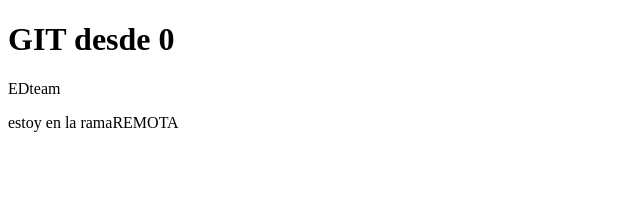
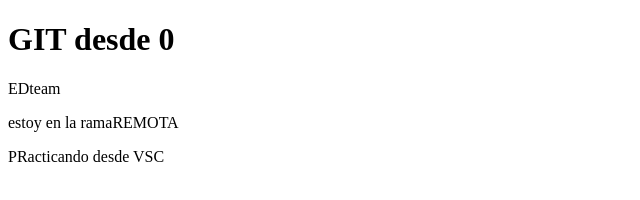
Before and after one commit to mduran08/EDteamGIT, a plain HTML site: page index.html in a window 1280 px wide. Shown: the whole page, without its empty margins (0-640 px from the left). Drawn offline with Linux system fonts and the light colour scheme.

Commit message:
primer commit desde VSC

```diff
--- a/index.html
+++ b/index.html
@@ -3,8 +3,7 @@
 <head>
     <meta charset="UTF-8">
     <meta http-equiv="X-UA-Compatible" content="IE=edge">
-    <meta name="viewport" content="width=device-width, initial-scale=1.0">
-    <title>Practicando con GIT</title>
+    <title>Practicando con GIT desde VSC</title>
 </head>
 <body>
     <h1>GIT desde 0</h1>
@@ -12,5 +11,10 @@
     <section>
         <p>estoy en la ramaREMOTA</p>
     </section>
+    <div>
+        <p>
+            PRacticando desde VSC
+        </p>
+    </div>
 </body>
 </html>
```
Also changed, not shown: 1 other file.
